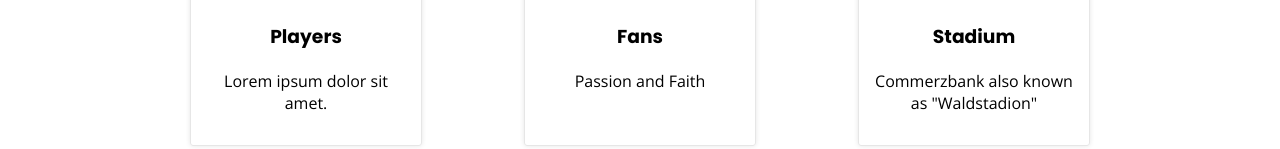
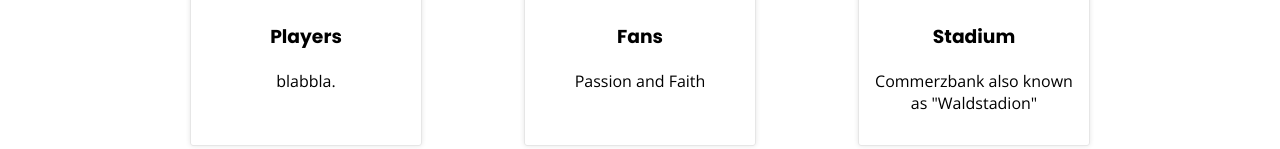
Before and after one commit to MauriceMohn/landing, a plain HTML site: page index.html in a window 1280 px wide. Shown: the part 707-856 px from the top of the page. Drawn offline with nearby package versions, Linux system fonts and the light colour scheme.

Commit message:
update page

```diff
--- a/index.html
+++ b/index.html
@@ -27,7 +27,7 @@
         <div class="card">
           <img src="images/Team.png" alt="">
           <h3>Players</h3>
-          <p>Lorem ipsum dolor sit amet.</p>
+          <p>blabbla.</p>
         </div>
         <div class="card">
           <img src="images/Fans.png" alt="">
```
